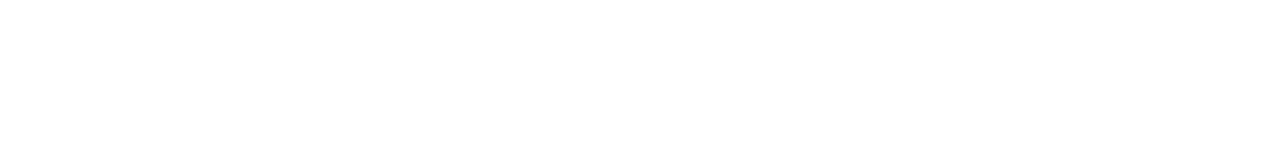
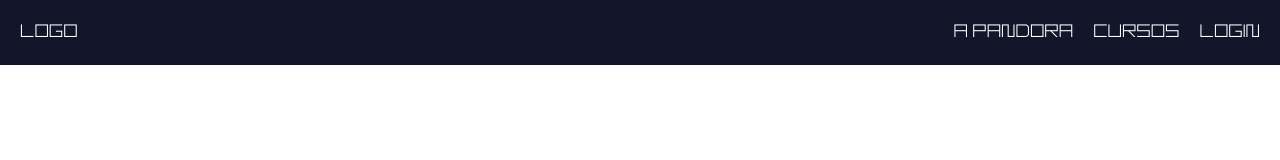
Before and after one commit to CairoHS/Pandora, a plain HTML site: page front_end/index.html in a window 1280 px wide. Drawn offline with Linux system fonts and the light colour scheme.

Commit message:
v.0.1 Criação do cabeçalho

```diff
--- a/front_end/index.html
+++ b/front_end/index.html
@@ -3,9 +3,32 @@
 <head>
     <meta charset="UTF-8">
     <meta name="viewport" content="width=device-width, initial-scale=1.0">
-    <link rel="stylesheet" href="style_index.css">
+    <link rel="stylesheet" href="styles/style_index.css">
     <title>Pandora</title>
 </head>
 <body>
+    <!-- API DE ENVIO DE DADOS http:/localhost:8000 no caso de um href-->
+
+    <header class="cabecalho">
+            <nav class="cabecalho_header_nav">
+                    <a class= cabecalho_logo href="index.html"> LOGO<img src="" alt=""></a> <!-- Imagem logo para retornar página -->
+
+                    <div class="cabecalho_direita">
+                        <div class="cabecalho_a_pandora_direita">
+                            <a class="cabecalho_a_pandora" href="#">A PANDORA</a> <!-- HREF para PÁGINA DE SOBRE -->
+                        </div>
+                        <div class="cabecalho_cursos_direita">
+                            <a class="cabecalho_cursos" href="#" >CURSOS</a> <!-- HREF para PÁGINA DE CURSOS -->
+                        </div>
+
+                        <div class="cabecalho_login_direita"> <!-- COMO COLOCA COR DE FUNDO NA MERDA DESSE BOTAAAAAO -->
+                            <a class="cabecalho_botao_login=" href="login.html">LOGIN</a><!-- HREF para LOGIN -->
+                        </div>
+                    </div>
+                </nav>
+
+
+    </header>
+
 </body>
 </html>
--- a/front_end/style_index.css
+++ /dev/null
@@ -1 +0,0 @@
-@charset "UTF-8";
--- /dev/null
+++ b/front_end/styles/style_index.css
@@ -0,0 +1,47 @@
+@charset "UTF-8";
+@font-face {
+    font-family: square;
+    src: url(fontes/square.ttf) format('truetype');
+}
+
+* {
+    box-sizing: border-box;
+}
+body{
+    margin: 0;
+    overflow: hidden;
+    font-family: Arial, Helvetica, sans-serif;
+    /*background-color: #12162B;*/
+
+}
+
+/* CABEÇALHO */
+.cabecalho{
+    overflow: hidden;
+    background-color: #12162B;
+    padding: 10px;
+}
+.cabecalho a{
+    color: #FFFFFF;
+    float: left;
+    text-align: center;
+    padding: 10px;
+    text-decoration: none;
+    font-family: square,sans-serif;
+    font-size: 18px;
+    line-height: 25px;
+    border-radius: 4px;
+
+}
+.cabecalho_direita{
+    display: flex;
+    float: right;
+
+}
+.cabecalho_direita a:hover{
+    background-color: #1c2241;
+}
+.cabecalho_login_direita a.cabecalho_botao_login{
+    background-color: #FFFFFF;
+    color: #000000;
+}
```
Also changed, not shown: front_end/login.html (added), front_end/styles/fontes/square.ttf (added).
